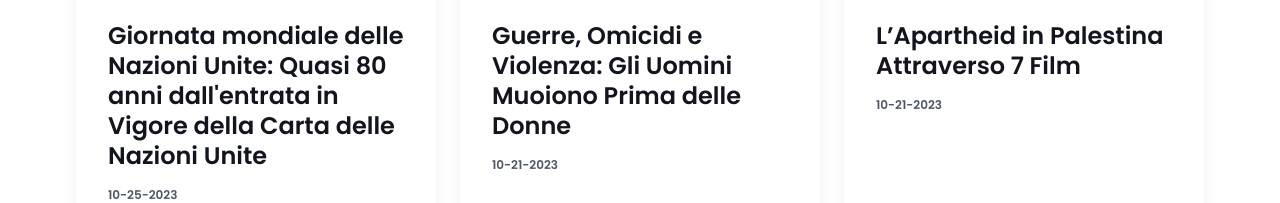
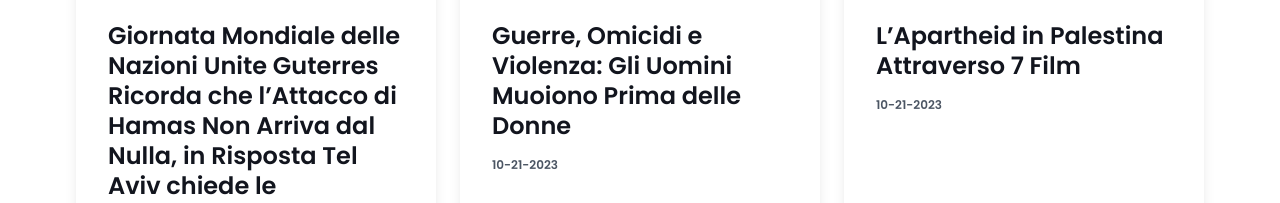
Before and after one commit to Francesco-Fera/mun-magazine, an Astro site: page / in a window 1280 px wide. Shown: the part 590-793 px from the top of the page. Built offline with nearby package versions, Linux system fonts and the light colour scheme; Astro itself is replaced by a stand-in of ours; a web font is replaced by a local one.

Commit message:
Update Blog “giornata-mondiale-delle-nazioni-unite-quasi-80-anni-dallentrata-in-vigore-della-carta-delle-nazioni-unite” (#30)
Automatically generated. Merged on Netlify CMS.

```diff
--- a/src/pages/posts/giornata-mondiale-delle-nazioni-unite-quasi-80-anni-dallentrata-in-vigore-della-carta-delle-nazioni-unite.md
+++ b/src/pages/posts/giornata-mondiale-delle-nazioni-unite-quasi-80-anni-dallentrata-in-vigore-della-carta-delle-nazioni-unite.md
@@ -1,6 +1,7 @@
 ---
-title: "Giornata mondiale delle Nazioni Unite: Quasi 80 anni dall'entrata in
-  Vigore della Carta delle Nazioni Unite"
+title: Giornata Mondiale delle Nazioni Unite Guterres Ricorda che l’Attacco di
+  Hamas Non Arriva dal Nulla, in Risposta Tel Aviv chiede le dimissioni al
+  Segretario Generale dell'ONU
 pubDate: 2023-10-25T14:09:09.094Z
 layout: ../../layouts/BlogPostLayout.astro
 description: "Giornata mondiale delle Nazioni Unite: Quasi 80 anni dall'entrata
```
